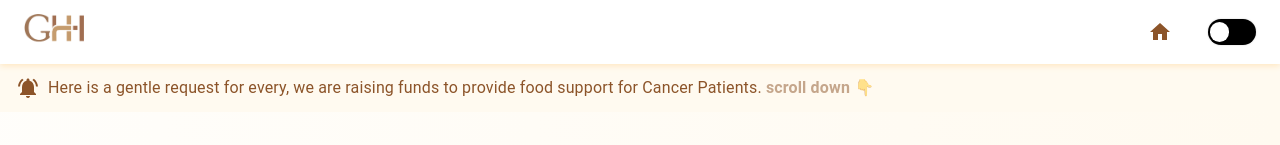
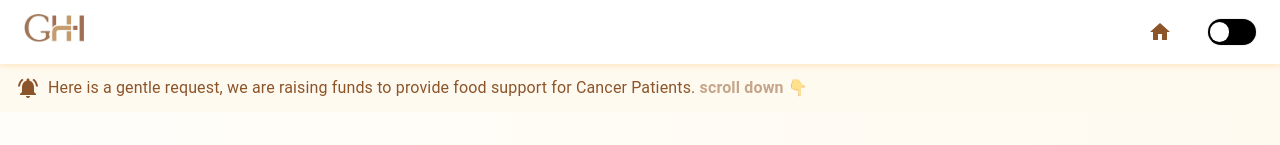
Before and after one commit to darshan1005/GHH-org, a React (Vite) app: page / in a window 1280 px wide. Shown: the top 145 px of the page. Built offline with nearby package versions, Linux system fonts and the light colour scheme; a web font is replaced by a local one.

Commit message:
Update CustomAlert.jsx

```diff
--- a/src/Components/Banner/CustomAlert.jsx
+++ b/src/Components/Banner/CustomAlert.jsx
@@ -24,7 +24,7 @@ export const CustomAlert = () => {
         <NotificationsActiveIcon />
       </Box>
       <Box>
-        Here is a gentle request for every, we are raising funds to provide food
+        Here is a gentle request, we are raising funds to provide food
         support for Cancer Patients.&nbsp;
         <span style={{ fontWeight: "bold", opacity: 0.5 }}>scroll down 👇</span>
       </Box>
```
